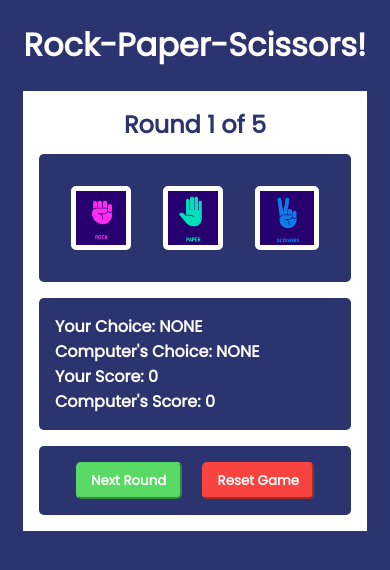
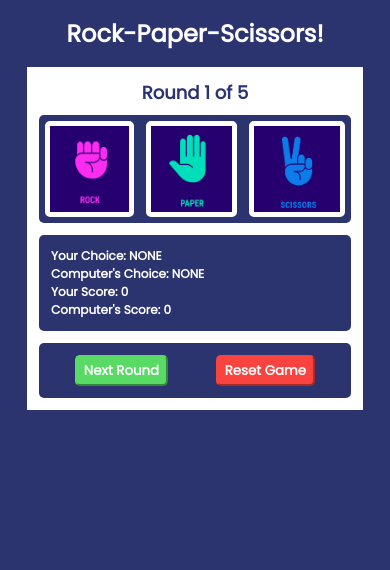
Before and after one commit to rohanprad/rock-paper-scissors, a plain HTML site: page game.html in a window 390 px wide. Drawn offline with Linux system fonts and the light colour scheme.

Commit message:
added responsiveness

```diff
--- a/game.css
+++ b/game.css
@@ -102,3 +102,33 @@ button{
     background-color: #f8433f;
     border-color: #f8433f;
 }
+
+@media(max-width: 675px){
+
+    body{
+        font-size: 0.75rem;
+    }
+
+    header{
+        width: 100%;
+        font-size: 0.75rem;
+    }
+
+    .choices{
+        padding: 0;
+    }
+
+    .option{
+        background-color: yellow;
+        margin: 0.5em;
+    }
+
+    button{
+        padding: 0.25em 0.5em;
+
+    }
+
+    .control{
+        justify-content: space-around;
+    }
+}
```
